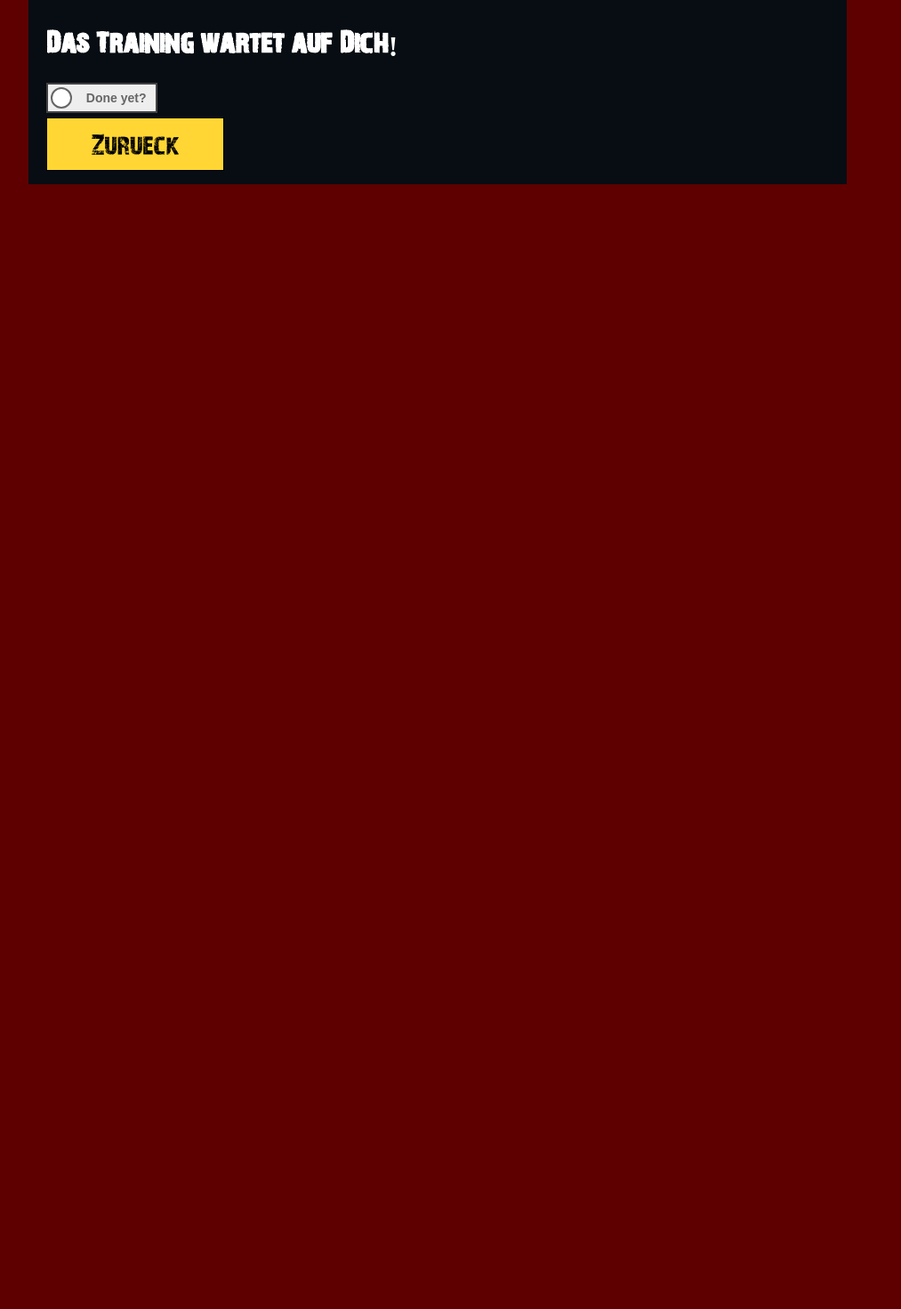
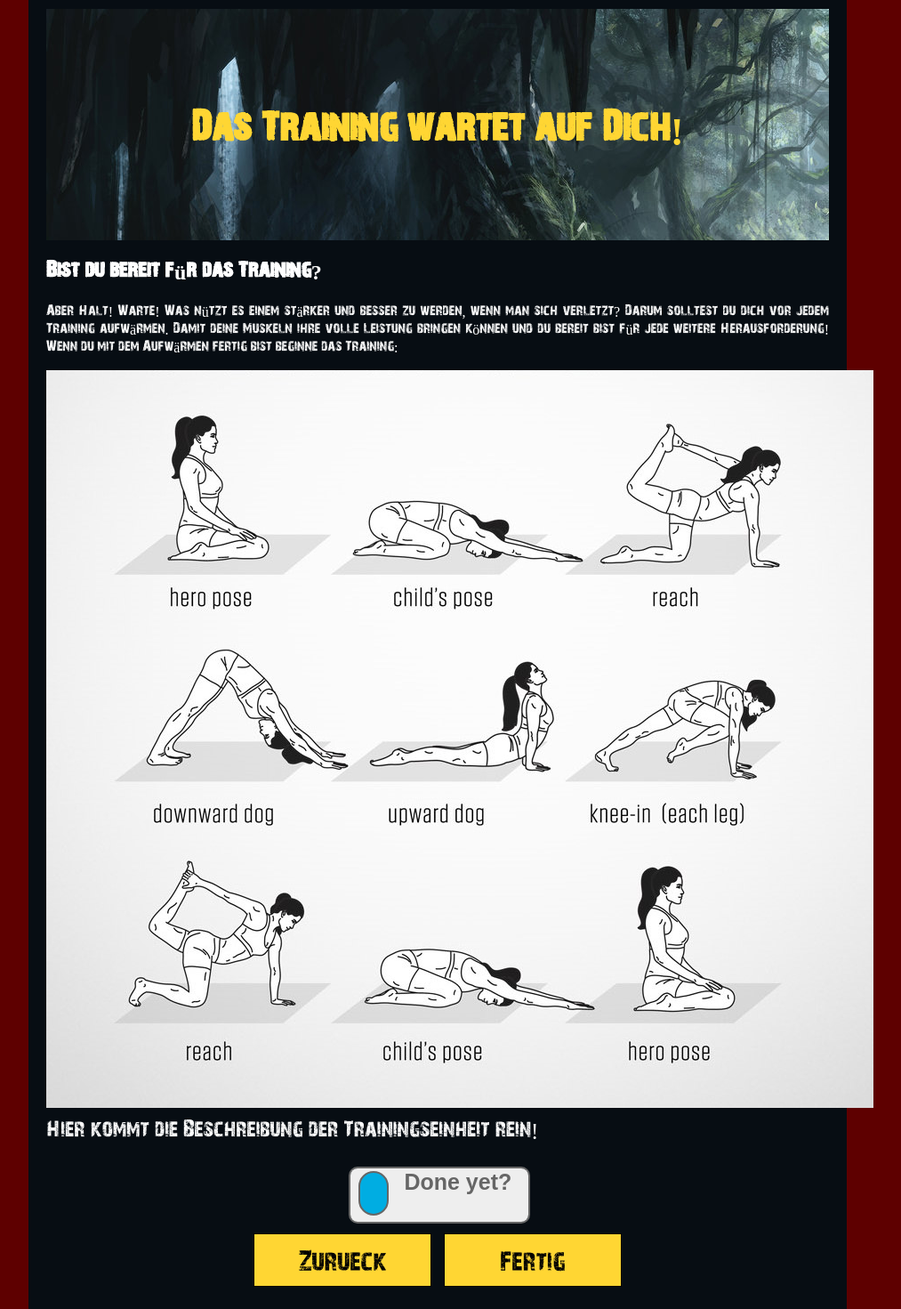
Before and after one commit to Ellyn737/RPG_fitness, a PHP site: page /training.html in a window 1280 px wide. Shown: the whole page at 89% size, without its empty margins (148-1161 px from the left). Before the commit the page ends 207 px from the top, so only its background shows below. Run offline with PHP 8.4, Linux system fonts and the light colour scheme.

Commit message:
training hinzugefügt

```diff
--- a/styles.css
+++ b/styles.css
@@ -20,7 +20,7 @@ header{
     background-image: url(images/forrest.jpg);
     color:  #ffd633;
     font-size: 1.4em;
-    margin: 0;
+    margin: 0 0 10px 0;
     /*top right bottom left*/
     padding: 50px 0 50px 0;
     text-align: center;
@@ -62,13 +62,25 @@ input[type=submit]{
     font-size: 30px;
     background-color: #ffd633;
     color: #000;
-    margin: 5px 0 5px 0;
+    margin: 5px 5px 5px 5px;
     padding: 5px 5px 5px 5px;
     border: 1px solid #000;
 }
 
-form.button {
+div.training {
     text-align: center;
+    margin: 10px auto 10px auto;
+}
+
+div.buttons {
+    text-align: center;
+    margin: 10px;
+
+}
+
+.instruction{
+    margin: 10px auto;
+    font-size: 25px;
 }
 
 /*classes and ids*/
@@ -83,14 +95,16 @@ form.button {
 
 /*slider in training.html (Get Done yet? - Done!)*/
 
-.slider {
+div.slider {
     border: none;
     position: relative;
     -webkit-user-select: none;
     -moz-user-select: none;
     -ms-user-select: none;
     user-select: none;
-    width: 125px;
+    height: 60px;
+    width: 200px;
+    margin: 10px auto 10px auto;
   }
 
   .slider-checkbox {
@@ -98,10 +112,14 @@ form.button {
   }
 
   .slider-label {
-    border: 2px solid rgb(66, 66, 66);
+    border: 2px solid #666;
+    border-radius: 10px;
     cursor: pointer;
     display: block;
     overflow: hidden;
+    height: 60px;
+    width: 200px;
+
   }
 
   .slider-inner {
@@ -125,10 +143,14 @@ form.button {
     line-height: 30px;
     padding: 0;
     width: 50%;
+    height: 60px;
+    width: 200px;
   }
 
   .slider-inner:before {
-    background-color: #0376bb;
+    background-color: #00ade2;
+    text-align: left;
+    font-size: 25px;
     color: #fff;
     content: "DONE!";
     padding-left: .75em;
@@ -140,21 +162,23 @@ form.button {
     content: "Done yet?";
     padding-right: .75em;
     text-align: right;
+    font-size: 25px;
+    position: relative;
   }
 
   .slider-circle {
-    background: #fff;
+    background-color: #00ade2;
     border: 2px solid #666;
-    border-radius: 20px;
+    border-radius: 100px;
     bottom: 0;
     display: block;
     margin: 5px;
     position: absolute;
-    right: 91px;
+    right: 150px;
     top: 0;
     -webkit-transition: all 0.3s ease-in 0s;
     transition: all 0.3s ease-in 0s;
-    width: 20px;
+    width: 30px;
   }
 
   .slider-checkbox:checked + .slider-label .slider-inner {
@@ -162,5 +186,6 @@ form.button {
   }
 
   .slider-checkbox:checked + .slider-label .slider-circle {
+    background-color: #fff;
     right: 0;
   }
--- a/training.html
+++ b/training.html
@@ -6,12 +6,26 @@
     </head>
     <body>
         <div class="wrapper">
+            <header>
                 <h1>Das Training wartet auf Dich!</h1>
+            </header>
 
-            <div id="training">
+            <h2>Bist du bereit für das Training?</h2>
+                   <p> Aber Halt! Warte! Was nützt es einem stärker und besser zu werden, wenn man sich verletzt? Darum solltest du dich vor jedem Training aufwärmen. Damit deine Muskeln ihre volle Leistung bringen können und du bereit bist für jede weitere Herausforderung!
+                    Wenn du mit dem Aufwärmen fertig bist beginne das Training:
+                    </p>
+
+            <div class="training">
                 <!--Hier kommen die Trainingbilder + Beschreibung rein-->
+                <img src="images/workout_yoga/workout_yoga1.jpg">
+
+                <div class="instruction">
+                    <p>Hier kommt die Beschreibung der Trainingseinheit rein!</p>
                 </div>
 
+            </div>
+
+                <div class="buttons">
                     <div class="slider">
                         <input type="checkbox" name="slider" class="slider-checkbox" id="sliderSwitch">
                         <label class="slider-label" for="sliderSwitch">
@@ -20,10 +34,11 @@
                         </label>
                     </div>
 
-            <form class="back">
+                <div class="back">
                     <input type="submit" value="Zurueck"  onclick="history.back()">
-            </form>
-
+                    <input type="submit" value="Fertig">
+                </div>
+            </div>
 
         </div>
 
```
Also changed, not shown: images/workout_strength/workot_strengthM/workout_strengthM1.1.jpg (added), images/workout_strength/workot_strengthM/workout_strengthM1.jpg (added), images/workout_strength/workot_strengthM/workout_strengthM2.1.jpg (added), images/workout_strength/workot_strengthM/workout_strengthM2.jpg (added), images/workout_strength/workot_strengthM/workout_strengthM3.1.jpg (added), images/workout_strength/workot_strengthM/workout_strengthM3.jpg (added), images/workout_strength/workout_strengthW/workout_strengthW1.1.jpg (added), images/workout_strength/workout_strengthW/workout_strengthW1.jpg (added), images/workout_strength/workout_strengthW/workout_strengthW2.1.jpg (added), images/workout_strength/workout_strengthW/workout_strengthW2.jpg (added), images/workout_strength/workout_strengthW/workout_strengthW3.1.jpg (added), images/workout_strength/workout_strengthW/workout_strengthW3.jpg (added), images/workout_yoga/workout_yoga1.jpg (added), images/workout_yoga/workout_yoga3.jpg (added), 1 more files. Lines whose indentation alone changed are shown as unchanged.
